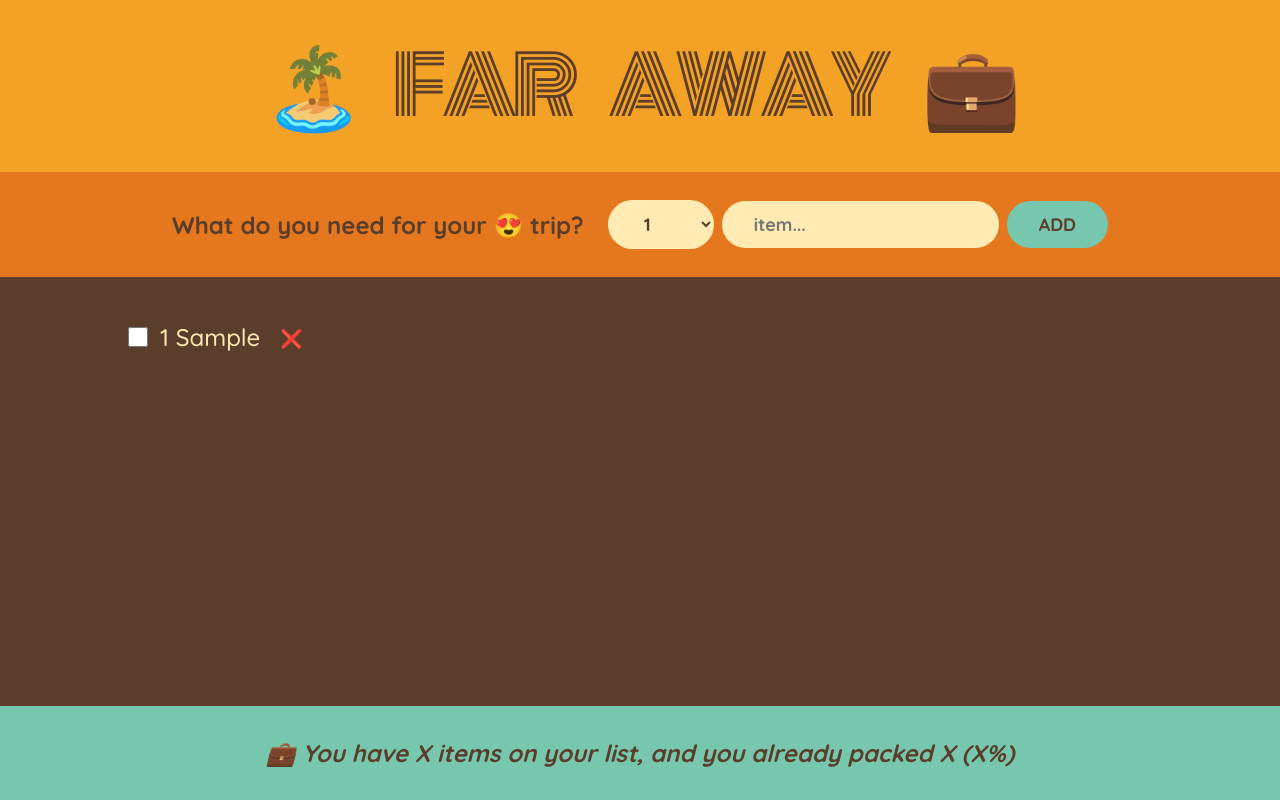
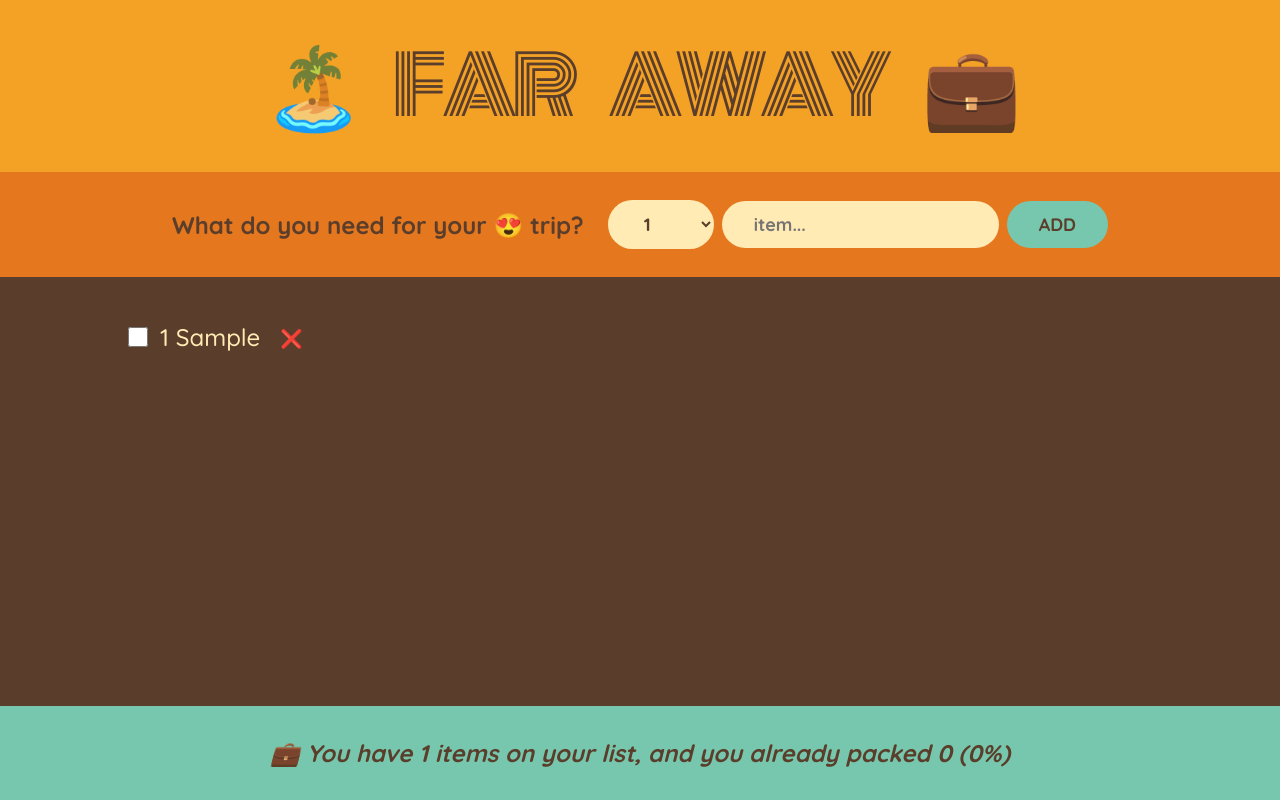
Before and after one commit to Soulbolt/travel-list, a React (Create React App) app: page / in a window 1280 px wide. Both pictures are taken after typing "Sample" into the empty fields and a click on the button "ADD". Built offline with nearby package versions, Linux system fonts and the light colour scheme.

Commit message:
Add functionality to the footer(stats) display number of items on the list, display percentage of items completed(checked). Display message if all items are completed and display message to add items on the list if there aren't any.

```diff
--- a/src/App.js
+++ b/src/App.js
@@ -1,10 +1,4 @@
 import { useState } from "react";
-
-// const initialItems = [
-//   { id: 1, description: "Passports", quantity: 2, packed: false },
-//   { id: 2, description: "Socks", quantity: 12, packed: true },
-//   { id: 3, description: "Charger", quantity: 1, packed: false },
-// ];
 
 export default function App() {
   const [items, setItems] = useState([]);
@@ -35,7 +29,7 @@
         onDeleteItems={handleDeleteItem}
         onToggleItem={handleToggleItem}
       />
-      <Stats />
+      <Stats items={items} />
     </div>
   );
 }
@@ -117,10 +111,24 @@
   );
 }
 
-function Stats() {
+function Stats({ items }) {
+  if (!items.length)
+    return (
+      <p className="footer">
+        <em>Start adding some items to your packing list. 🚀</em>
+      </p>
+    );
+  const numItems = items.length;
+  const numPacked = items.filter((item) => item.packed).length;
+  const percentage = Math.round((numPacked / numItems) * 100);
+
   return (
     <footer className="stats">
-      <em>💼 You have X items on your list, and you already packed X (X%)</em>
+      <em>
+        {percentage === 100
+          ? "You got everything! Ready to go! ✈️"
+          : `💼 You have ${numItems} items on your list, and you already packed ${numPacked} (${percentage}%)`}
+      </em>
     </footer>
   );
 }
```
